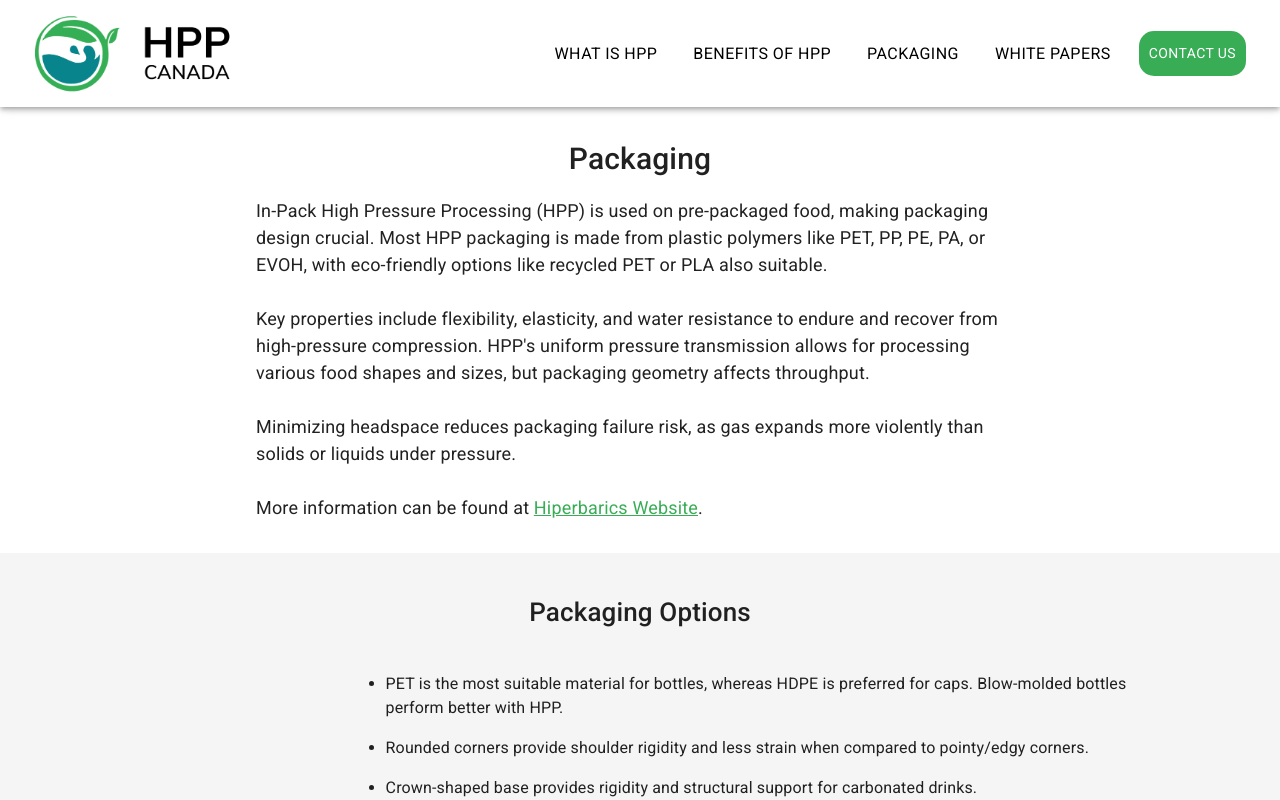
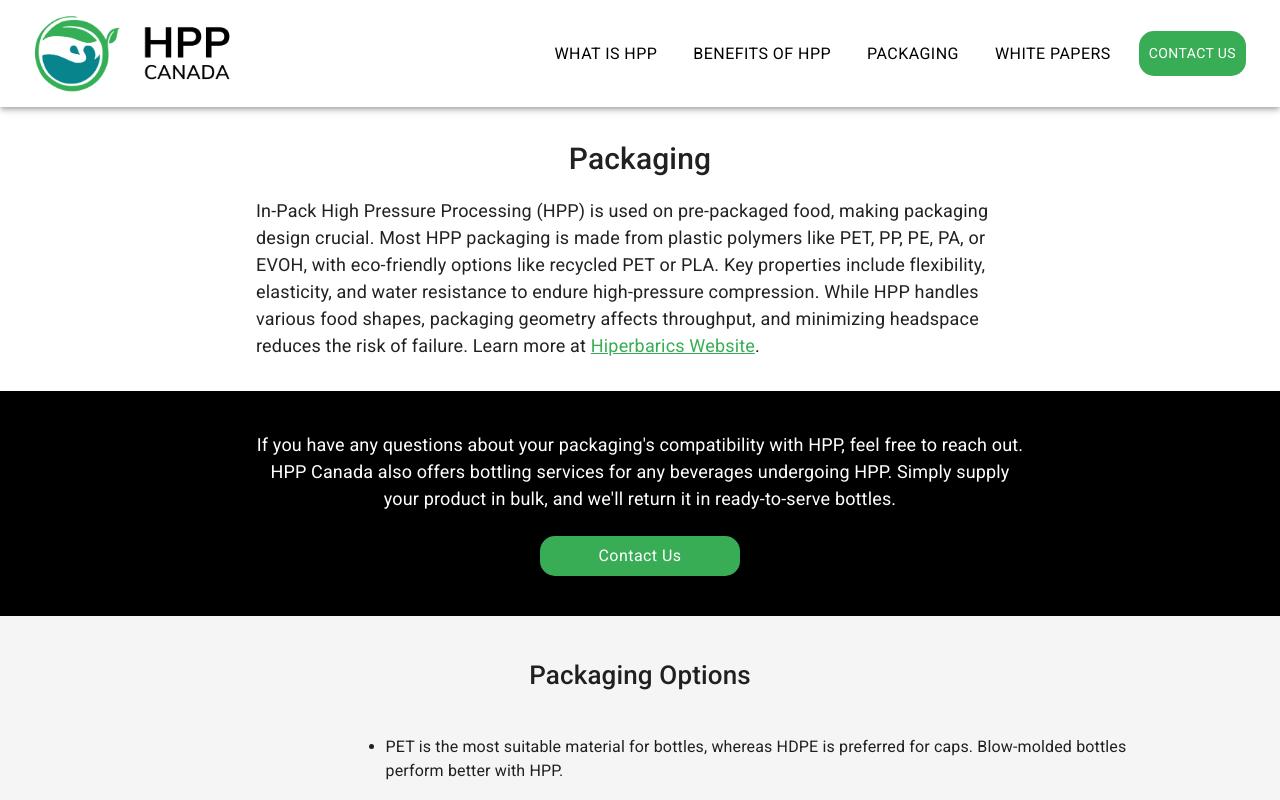
Before and after one commit to chrismitchellcs/hpp-canada, a React (Create React App) app: page /packaging in a window 1280 px wide. Shown: the top 800 px of the page. Built offline with nearby package versions, Linux system fonts and the light colour scheme.

Commit message:
many changes

```diff
--- a/src/components/Contact/ContactForm.jsx
+++ b/src/components/Contact/ContactForm.jsx
@@ -24,7 +24,7 @@ const ContactForm = () => {
     captchaRef.current.reset();
     console.log(token, name, email, subject, message);
     await axios
-      .post(``, {
+      .post(`https://server-hpp.vercel.app/sendemail`, {
         token,
         name,
         email,
@@ -90,7 +90,7 @@ const ContactForm = () => {
           justifyContent={"space-between"}
         >
           <ReCAPTCHA
-            sitekey="6LfgHi0qAAAAAIdBChHFcIXlf6fnbFTyoEPaqkJu"
+            sitekey="6LfgHi0qAAAAAH_cOwJG1wTIvXvsnldn4TweXd9L"
             ref={captchaRef}
           />
           <Button
--- a/src/components/General/ItemButtons.jsx
+++ b/src/components/General/ItemButtons.jsx
@@ -7,7 +7,7 @@ import { ContactButton, HomeButton, TitleButton } from "../General/Buttons";
 
 // @ts-ignore
 const StyledButton = styled(Button)(({ color1, color2 }) => ({
-  backgroundColor: "white",
+  backgroundColor: "#F5F5F5",
   color: "black",
   borderRadius: "10px",
 
@@ -71,7 +71,7 @@ const Item = ({ item }) => {
       {showDescription && (
         <Box
           sx={{
-            bgcolor: "white",
+            bgcolor: "#F5F5F5",
             m: 2,
             pr: 3,
             pt: 1,
--- a/src/components/Home/HowInfo.jsx
+++ b/src/components/Home/HowInfo.jsx
@@ -10,7 +10,7 @@ const HowInfo = () => {
       pb={5}
       alignItems={"center"}
       spacing={1}
-      sx={{ bgcolor: "white" }}
+      sx={{ bgcolor: "#F5F5F5" }}
     >
       {/* <Box sx={{ fontSize: "30px", fontWeight: "500", textAlign: "center" }}>
         How High Pressure Processing Works
--- a/src/components/Home/ImageInfo.jsx
+++ b/src/components/Home/ImageInfo.jsx
@@ -143,7 +143,7 @@ const ImageInfo = () => {
         component={"img"}
         src={"hpp-machine.jpg"}
         sx={{ borderRadius: "10px" }}
-        width={{ xs: "80%", sm: "80%", md: "50%" }}
+        width={{ xs: "80%", sm: "80%", md: "45%" }}
       ></Box>
     </Stack>
   );
--- a/src/components/Home/ItemButtonsHome.jsx
+++ b/src/components/Home/ItemButtonsHome.jsx
@@ -6,7 +6,7 @@ import React from "react";
 
 const ItemButtonsHome = () => {
   return (
-    <Stack pt={5} pb={5} alignItems={"center"} spacing={1} bgcolor="#F5F5F5">
+    <Stack pt={5} pb={5} alignItems={"center"} spacing={1} bgcolor="white">
       <TitleButton href="benefits">
         Applications of High Pressure Processing
       </TitleButton>
--- a/src/components/Home/PackagingButtons.jsx
+++ b/src/components/Home/PackagingButtons.jsx
@@ -7,7 +7,7 @@ import { ContactButton, TitleButton } from "../General/Buttons";
 
 // @ts-ignore
 const StyledButton = styled(Button)(({ color1, color2 }) => ({
-  backgroundColor: "white",
+  backgroundColor: "#F5F5F5",
   color: "black",
   borderRadius: "10px",
 
@@ -71,7 +71,7 @@ const Item = ({ item }) => {
       {showDescription && (
         <Box
           sx={{
-            bgcolor: "white",
+            bgcolor: "#F5F5F5",
             m: 2,
             pr: 3,
             pt: 1,
@@ -90,7 +90,7 @@ const Item = ({ item }) => {
 
 const PackagingButtons = ({ items }) => {
   return (
-    <Stack pt={5} pb={5} alignItems={"center"} spacing={1} bgcolor="#F5F5F5">
+    <Stack pb={5} alignItems={"center"} spacing={1} bgcolor="white">
       {/* <Box sx={{ fontSize: "30px", fontWeight: "500", textAlign: "center" }}>
         Compatible Packaging
       </Box> */}
--- a/src/components/Home/RecognizedBy.jsx
+++ b/src/components/Home/RecognizedBy.jsx
@@ -8,7 +8,7 @@ const RecognizedBy = () => {
       alignItems={"center"}
       pt={5}
       pb={{ xs: 5, sm: 5, md: 0 }}
-      bgcolor={"white"}
+      bgcolor={"#F5F5F5"}
     >
       <Box
         sx={{ fontSize: "18px", fontWeight: "400" }}
--- /dev/null
+++ b/src/components/Packaging/ContactUs.jsx
@@ -0,0 +1,28 @@
+import { Stack, Box, responsiveFontSizes } from "@mui/material";
+import { QuoteButton } from "components/General/Buttons";
+import React from "react";
+
+const ContactUs = () => {
+  return (
+    <Stack
+      pt={5}
+      pb={5}
+      bgcolor={"black"}
+      color={"white"}
+      alignItems={"center"}
+      textAlign={"center"}
+      spacing={3}
+    >
+      <Box sx={{ fontSize: "18px", width: "60%" }}>
+        If you have any questions about your packaging's compatibility with HPP,
+        feel free to reach out. HPP Canada also offers bottling services for any
+        beverages undergoing HPP. Simply supply your product in bulk, and we'll
+        return it in ready-to-serve bottles.
+      </Box>
+
+      <QuoteButton>Contact Us</QuoteButton>
+    </Stack>
+  );
+};
+
+export default ContactUs;
--- a/src/components/Packaging/Info.jsx
+++ b/src/components/Packaging/Info.jsx
@@ -46,15 +46,11 @@ const Info = () => {
           In-Pack High Pressure Processing (HPP) is used on pre-packaged food,
           making packaging design crucial. Most HPP packaging is made from
           plastic polymers like PET, PP, PE, PA, or EVOH, with eco-friendly
-          options like recycled PET or PLA also suitable.<br></br>
-          <br></br>Key properties include flexibility, elasticity, and water
-          resistance to endure and recover from high-pressure compression. HPP's
-          uniform pressure transmission allows for processing various food
-          shapes and sizes, but packaging geometry affects throughput. <br></br>
-          <br></br>Minimizing headspace reduces packaging failure risk, as gas
-          expands more violently than solids or liquids under pressure.{" "}
-          <br></br>
-          <br></br>More information can be found at{" "}
+          options like recycled PET or PLA. Key properties include flexibility,
+          elasticity, and water resistance to endure high-pressure compression.
+          While HPP handles various food shapes, packaging geometry affects
+          throughput, and minimizing headspace reduces the risk of failure.
+          Learn more at{" "}
           <Link
             sx={{ color: "#38ad56", textDecorationColor: "#38ad56" }}
             target="_blank"
--- a/src/pages/Home.js
+++ b/src/pages/Home.js
@@ -22,10 +22,8 @@ const Home = () => {
       <InfoBox></InfoBox>
       <ImageInfo></ImageInfo>
       <LogoSlider></LogoSlider>
-
+      <HowInfo></HowInfo>
       <ItemButtonsHome></ItemButtonsHome>
-
-      <HowInfo></HowInfo>
 
       <PackagingButtons items={packaging}></PackagingButtons>
 
--- a/src/pages/Packaging.js
+++ b/src/pages/Packaging.js
@@ -2,6 +2,7 @@ import Footer from "components/General/Footer";
 import InfoBox from "components/General/InfoBox";
 import NavBar from "components/General/NavBar";
 import AllPackages from "components/Packaging/AllPackages";
+import ContactUs from "components/Packaging/ContactUs";
 // @ts-ignore
 import Info from "components/Packaging/Info";
 import Package from "components/Packaging/Package";
@@ -15,6 +16,7 @@ const Packaging = () => {
       <NavBar></NavBar>
       {/* <InfoBox title={"Packaging"}></InfoBox> */}
       <Info></Info>
+      <ContactUs></ContactUs>
       {/* <Packages></Packages> */}
       <AllPackages></AllPackages>
       <Footer></Footer>
```
